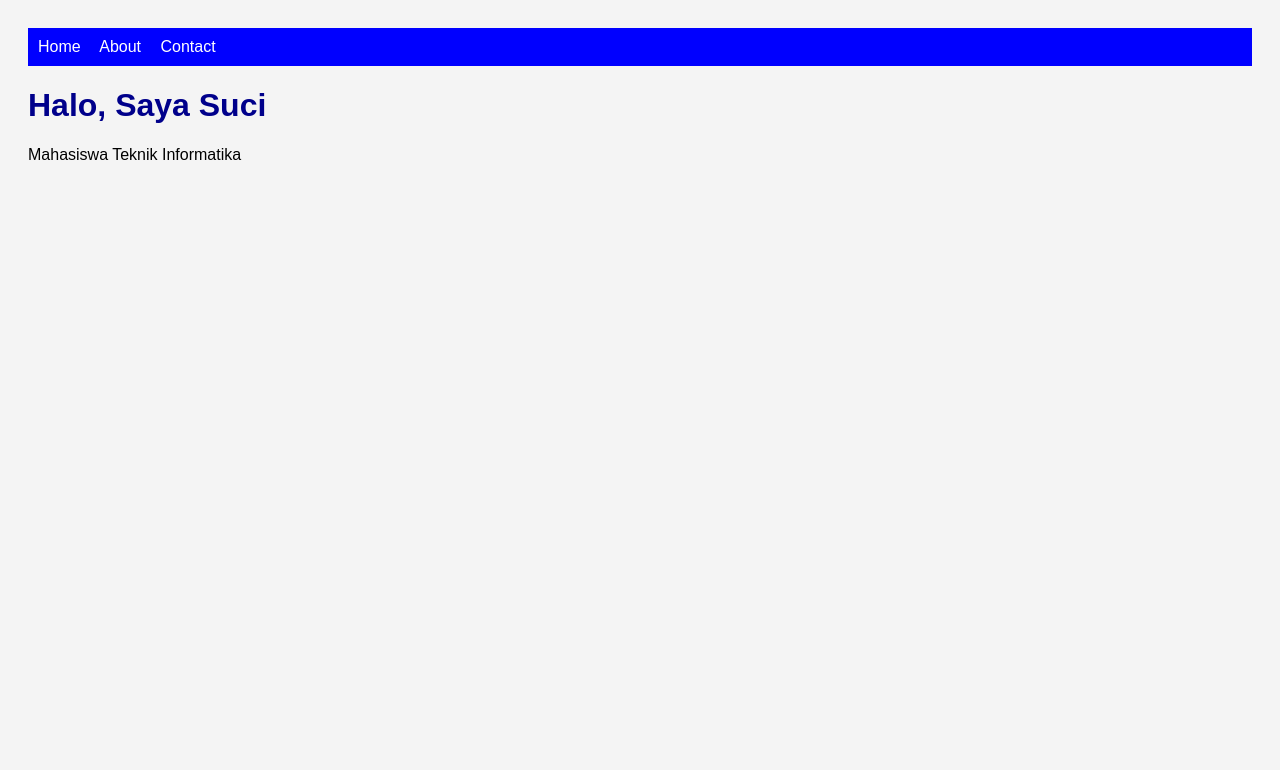
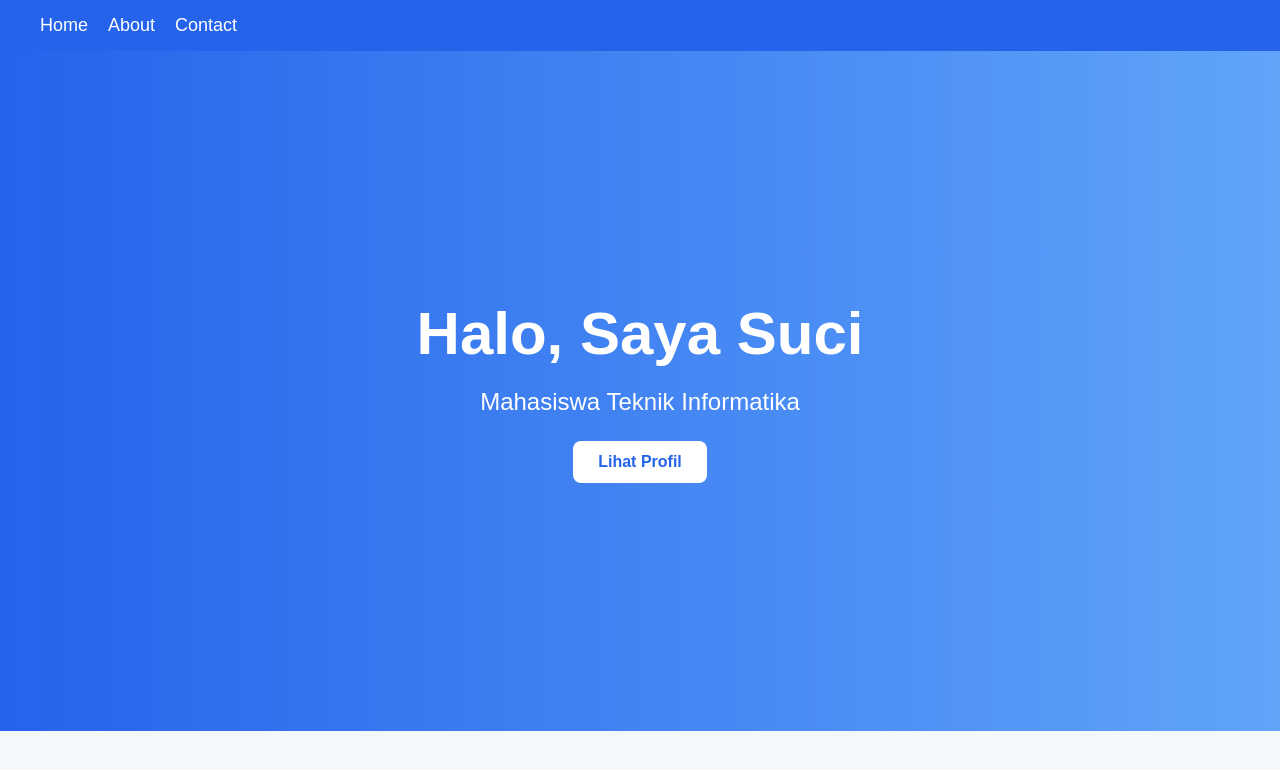
Before and after one commit to suci-afk/portfolio-website, a plain HTML site: page index.html in a window 1280 px wide. Drawn offline with Linux system fonts and the light colour scheme.

Commit message:
update design

```diff
--- a/index.html
+++ b/index.html
@@ -1,7 +1,7 @@
 <!DOCTYPE html>
 <html>
 <head>
-    <title>Home</title>
+    <title>Portfolio Suci</title>
     <link rel="stylesheet" href="style.css">
 </head>
 <body>
@@ -12,8 +12,12 @@
         <a href="contact.html">Contact</a>
     </nav>
 
-    <h1>Halo, Saya Suci</h1>
-    <p>Mahasiswa Teknik Informatika</p>
+    <section class="hero">
+        <h1>Halo, Saya Suci</h1>
+        <p>Mahasiswa Teknik Informatika</p>
+
+        <a href="about.html" class="btn">Lihat Profil</a>
+    </section>
 
 </body>
 </html>
--- a/style.css
+++ b/style.css
@@ -1,20 +1,96 @@
-body{
-    font-family: Arial;
-    background-color: #f4f4f4;
-    padding: 20px;
+*{
+    margin: 0;
+    padding: 0;
+    box-sizing: border-box;
 }
 
+body{
+    font-family: Arial, sans-serif;
+    background: #f4f7fb;
+    color: #333;
+}
+
+/* Navbar */
 nav{
-    background-color: blue;
-    padding: 10px;
+    background: #2563eb;
+    padding: 15px 40px;
+    display: flex;
+    gap: 20px;
+    box-shadow: 0 2px 8px rgba(0,0,0,0.2);
 }
 
 nav a{
     color: white;
-    margin-right: 15px;
     text-decoration: none;
+    font-size: 18px;
+    transition: 0.3s;
 }
 
-h1{
-    color: darkblue;
+nav a:hover{
+    color: yellow;
 }
+
+/* Hero Section */
+.hero{
+    height: 85vh;
+    display: flex;
+    flex-direction: column;
+    justify-content: center;
+    align-items: center;
+    text-align: center;
+    padding: 20px;
+
+    background: linear-gradient(to right, #2563eb, #60a5fa);
+    color: white;
+}
+
+.hero h1{
+    font-size: 60px;
+    margin-bottom: 20px;
+}
+
+.hero p{
+    font-size: 24px;
+    margin-bottom: 25px;
+}
+
+/* Button */
+.btn{
+    background: white;
+    color: #2563eb;
+    padding: 12px 25px;
+    border-radius: 8px;
+    text-decoration: none;
+    font-weight: bold;
+    transition: 0.3s;
+}
+
+.btn:hover{
+    background: yellow;
+    transform: scale(1.05);
+}
+
+/* Content */
+.content{
+    max-width: 800px;
+    margin: 50px auto;
+    background: white;
+    padding: 40px;
+    border-radius: 15px;
+    box-shadow: 0 4px 15px rgba(0,0,0,0.1);
+}
+
+.content h1{
+    color: #2563eb;
+    margin-bottom: 20px;
+}
+
+.content p{
+    line-height: 1.8;
+    margin-bottom: 15px;
+}
+
+.content ul{
+    margin-left: 20px;
+    line-height: 1.8;
+}
```
